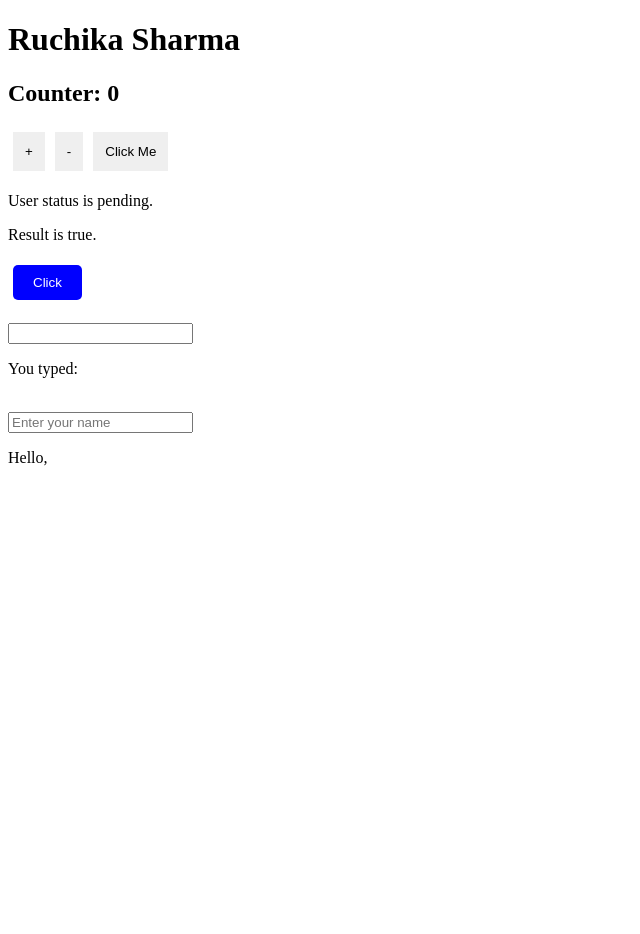
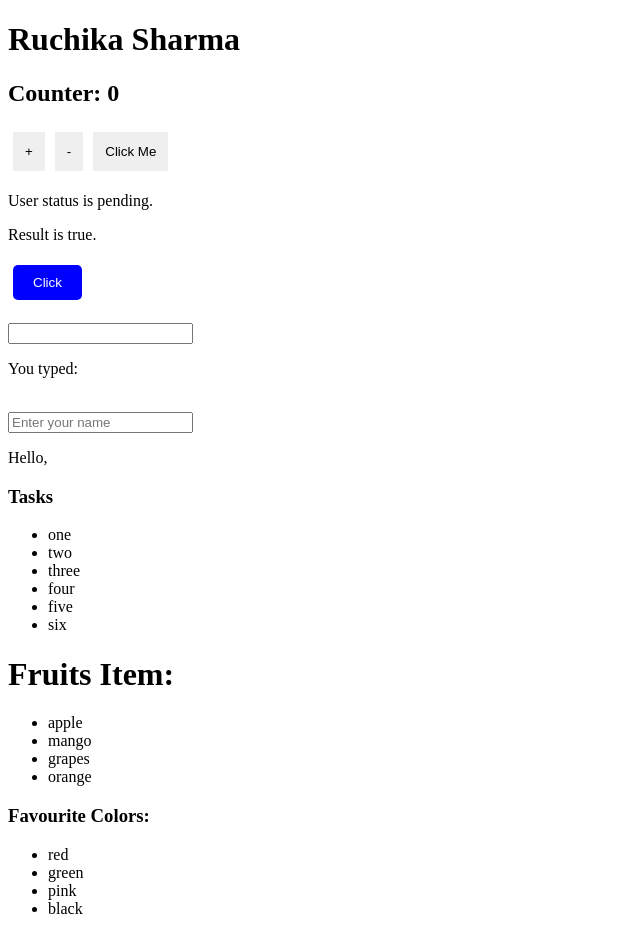
Before and after one commit to ruchik02/Basic-Vue, a Vue app: page / in a window 1280 px wide. Shown: the whole page, without its empty margins (0-640 px from the left). Before the commit the page ends 800 px from the top, so only its background shows below. Built offline with nearby package versions, Linux system fonts and the light colour scheme.

Commit message:
array example option api

```diff
--- a/src/App.vue
+++ b/src/App.vue
@@ -1,10 +1,12 @@
 <script>
 import MyButton from './components/MyButton.vue';
 import Example1 from './components/Example1.vue';
+import Example2 from './components/Example2.vue';
 export default {
   components:{
     MyButton,
-    Example1
+    Example1,
+    Example2
   },
   data() {
     return {
@@ -13,6 +15,7 @@ export default {
       status: 'pending',
       result: true,
       message: "",
+      tasks: ["one", "two", "three", "four", "five", "six"]
     }
   },
   methods: {
@@ -47,6 +50,11 @@ export default {
   <p>You typed: {{ message }}</p>
   <br>
   <Example1 />
+  <h3>Tasks</h3>
+  <ul>
+    <li v-for="task in tasks" :key="task">{{ task }}</li>
+  </ul>
+  <Example2 />
 
 </template>
 <style scoped>
--- /dev/null
+++ b/src/components/Example2.vue
@@ -0,0 +1,21 @@
+<script>
+export default {
+    data(){
+        return{
+            fruits: ["apple", "mango", "grapes", "orange"],
+            colors: ["red", "green", "pink","black"]
+        }
+    }
+}
+</script>
+<template>
+    <h1>Fruits Item:</h1>
+    <ul>
+        <li v-for="fruit in fruits" :key="fruit">{{ fruit }}</li>
+    </ul>
+    <h3>Favourite Colors:</h3>
+    <ul>
+        <li v-for="(color,index) in colors" :key="index">{{ color }}</li>
+    </ul>
+
+</template>
```
